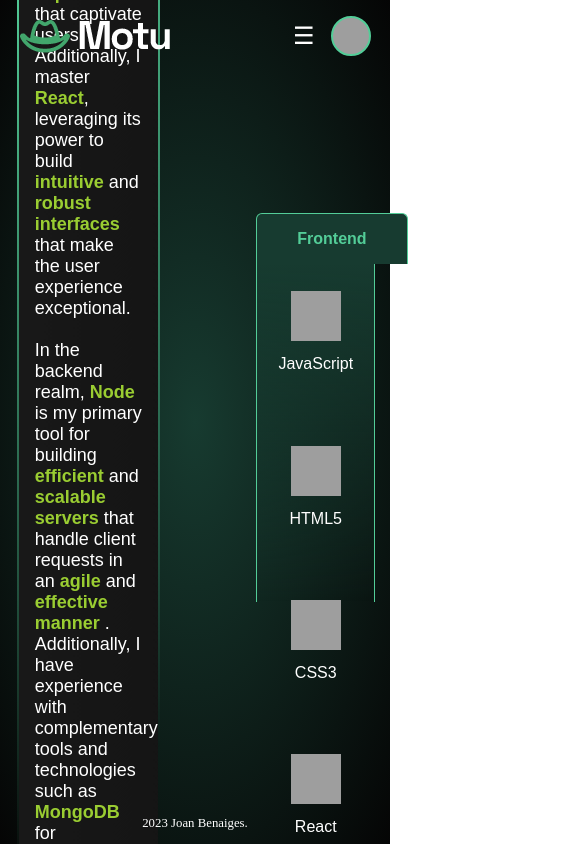
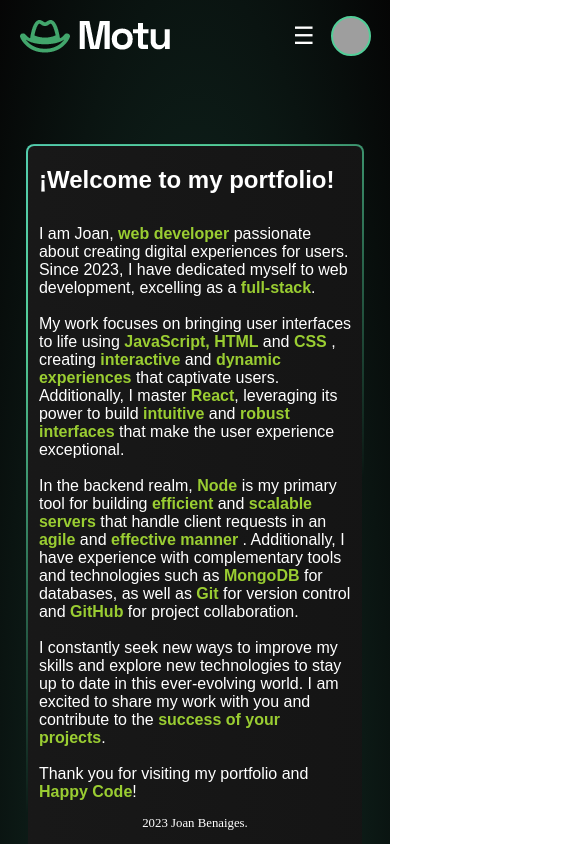
Before and after one commit to JoanBenaiges/joanbenaiges, a React (Vite) app: page /about-me in a window 390 px wide. Shown: the top 844 px of the page, 585 px wide, since content can reach past the window. Built offline with nearby package versions, Linux system fonts and the light colour scheme; grey boxes are pictures that could not be loaded.

Commit message:
responsive

```diff
--- a/src/pages/AboutMe.jsx
+++ b/src/pages/AboutMe.jsx
@@ -189,7 +189,7 @@
                     {selectedOption === 'Tools' && <CardSkill skills={tools} />}
                 </div>
             </section>
-        </div >
+        </div>
     );
 }
 
--- a/src/styles/base/_base.scss
+++ b/src/styles/base/_base.scss
@@ -5,13 +5,12 @@
 
 
 @mixin bg-pages {
-    height: 100%;
+    height: 100vh;
     margin: 0;
     font-family: $font-family;
     display: flex;
     justify-content: center;
     align-items: center;
-    height: 100vh;
     background: $background-gradient;
     color: white;
 }
--- a/src/styles/components/_CardProject.scss
+++ b/src/styles/components/_CardProject.scss
@@ -106,7 +106,7 @@
 
 @media only screen and (max-width: 963px) {
     .list-projects {
-        margin-top: 45rem;
+        margin-top: 8rem;
         margin-bottom: 1rem;
     }
 
--- a/src/styles/pages/_AboutMe.scss
+++ b/src/styles/pages/_AboutMe.scss
@@ -35,9 +35,7 @@
             .social-buttons {
                 display: flex;
                 justify-content: center;
-                /* Centra horizontalmente */
                 align-items: center;
-                /* Centra verticalmente */
                 height: 100%;
 
                 .social-link {
@@ -169,10 +167,66 @@
 }
 
 
-@media only screen and (max-width: 963px) {
-    .list-projects {
-        margin-top: 45rem;
-        margin-bottom: 1rem;
+@media only screen and (max-width: 1289px) {
+    .aboutme-page {
+        flex-direction: column;
+        align-items: center;
+        height: 100%;
+
+        .right-section {
+            width: 95%;
+            margin-top: 9rem;
+
+            .aboutme-text {
+
+                p {
+                    padding: 0.7rem;
+                    font-size: medium;
+                }
+
+                h2 {
+                    padding: 0rem 0.7rem;
+                }
+
+                .social-buttons {
+
+                    .social-link {
+                        justify-content: center;
+
+                    }
+                }
+
+            }
+        }
+
     }
 
+    .skills {
+        width: 95%;
+        margin: 3rem;
+
+        .all-skills {
+            border-top: 1px solid $green-light;
+        }
+
+        hr {
+            display: none;
+        }
+
+        .menu {
+            display: flex;
+            flex-direction: column;
+            align-items: center;
+            margin: 1rem;
+
+            button {
+
+                &.selected {
+                    border: 1px solid $green-light;
+                    border-radius: 6px;
+                    border-bottom: display;
+                }
+            }
+        }
+    }
 }
--- a/src/styles/pages/_Projects.scss
+++ b/src/styles/pages/_Projects.scss
@@ -2,3 +2,12 @@
     @include bg-pages;
 
 }
+
+
+@media only screen and (max-width: 963px) {
+    .projects-page {
+        height: 100%;
+
+    }
+
+}
```
